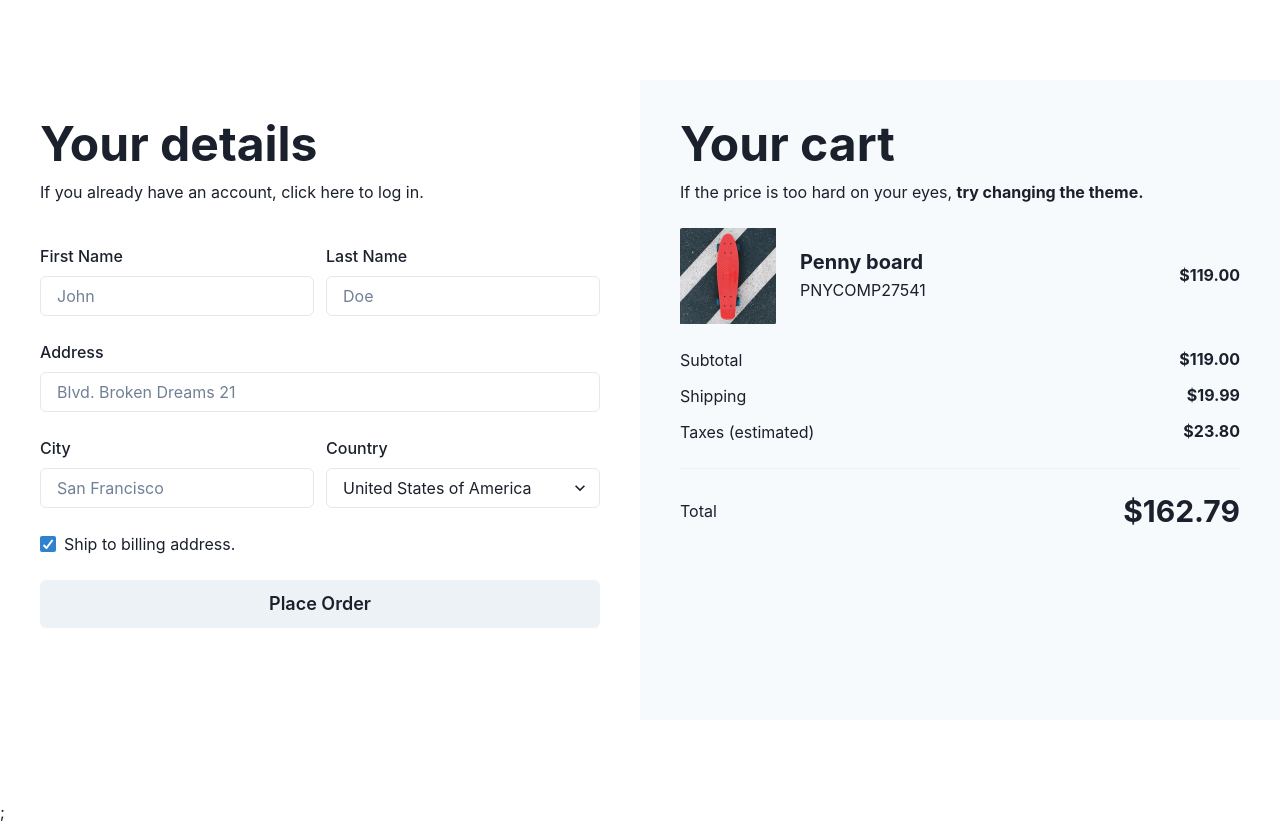
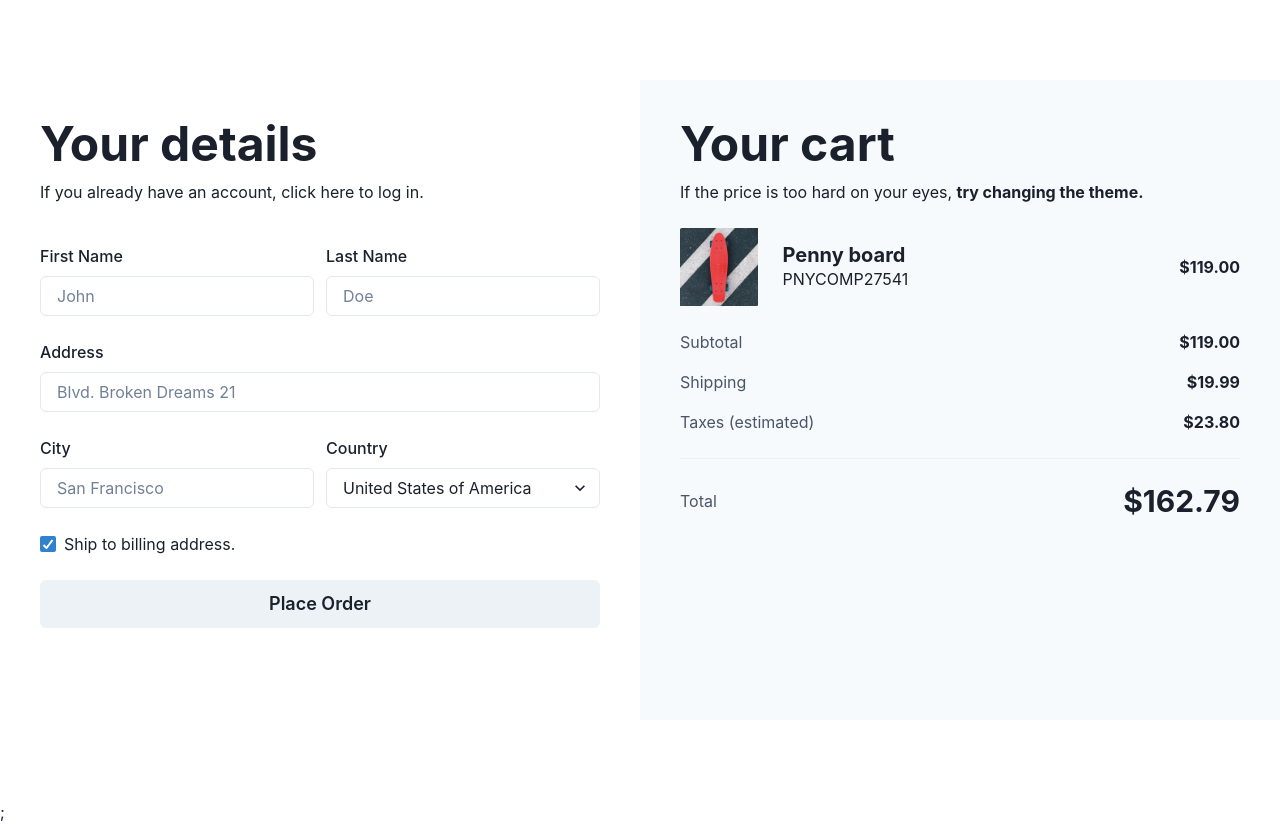
Before and after one commit to GuRuGu-Iterations/chakra-2, a Next.js app: page / in a window 1280 px wide. Built offline with nearby package versions, Linux system fonts and the light colour scheme.

Commit message:
refactor: change Cart section as per instructions

```diff
--- a/src/sections/cart.tsx
+++ b/src/sections/cart.tsx
@@ -1,20 +1,15 @@
 import React from 'react';
 import Image from 'next/image';
 import {
-  FormControl,
-  FormLabel,
-  Input,
-  Select,
-  Checkbox,
   Button,
   HStack,
   VStack,
   Heading,
   Text,
   Divider,
-  SimpleGrid,
-  GridItem,
   Flex,
+  AspectRatio,
+  Stack,
 } from '@chakra-ui/react';
 import Skateboard from '@/src/assets/skateboard.png';
 
@@ -28,7 +23,7 @@ const Cart = () => {
       alignItems='flex-start'
       bg='gray.50'
     >
-      <VStack spacing='3' alignItems='flex-start'>
+      <VStack spacing={3} alignItems='flex-start'>
         <Heading size='2xl'>Your cart</Heading>
         <Text>
           If the price is too hard on your eyes,{' '}
@@ -37,60 +32,43 @@ const Cart = () => {
           </Button>
         </Text>
       </VStack>
-      <Flex gap={6} alignItems='center' w='full' justifyContent='space-between'>
-        <HStack spacing={6} alignItems='center'>
-          <Image src={Skateboard} width={96} height={96} alt='Skateboard' />
-          <VStack spacing={1} alignItems='flex-start'>
+      <HStack spacing={6} alignItems='center' w='full'>
+        <AspectRatio ratio={1} w={24}>
+          <Image src={Skateboard} alt='Skateboard' />
+        </AspectRatio>
+        <Stack
+          spacing={0}
+          w='full'
+          direction='row'
+          justifyContent='space-between'
+          alignItems='center'
+        >
+          <VStack w='full' spacing={0} alignItems='flex-start'>
             <Heading size='md'>Penny board</Heading>
             <Text>PNYCOMP27541</Text>
           </VStack>
+          <Heading size='sm'>$119.00</Heading>
+        </Stack>
+      </HStack>
+      <VStack spacing={4} alignItems='stretch' w='full'>
+        <HStack justifyContent='space-between'>
+          <Text color='gray.600'>Subtotal</Text>
+          <Heading size='sm'>$119.00</Heading>
         </HStack>
-        <Heading size='sm' textAlign='end'>
-          $119.00
-        </Heading>
-      </Flex>
-      <VStack gap={3} w='full'>
-        <Flex
-          gap={6}
-          w='full'
-          alignItems='center'
-          justifyContent='space-between'
-        >
-          <Text>Subtotal</Text>
-          <Heading size='sm' textAlign='end'>
-            $119.00
-          </Heading>
-        </Flex>
-        <Flex
-          gap={6}
-          w='full'
-          alignItems='center'
-          justifyContent='space-between'
-        >
-          <Text>Shipping</Text>
-          <Heading size='sm' textAlign='end'>
-            $19.99
-          </Heading>
-        </Flex>
-        <Flex
-          gap={6}
-          w='full'
-          alignItems='center'
-          justifyContent='space-between'
-        >
-          <Text>Taxes (estimated)</Text>
-          <Heading size='sm' textAlign='end'>
-            $23.80
-          </Heading>
-        </Flex>
+        <HStack justifyContent='space-between'>
+          <Text color='gray.600'>Shipping</Text>
+          <Heading size='sm'>$19.99</Heading>
+        </HStack>
+        <HStack justifyContent='space-between'>
+          <Text color='gray.600'>Taxes (estimated)</Text>
+          <Heading size='sm'>$23.80</Heading>
+        </HStack>
       </VStack>
-      <Divider borderColor='gray.200' />
-      <Flex w='full' gap={6} alignItems='center' justifyContent='space-between'>
-        <Text>Total</Text>
-        <Heading size='lg' textAlign='end'>
-          $162.79
-        </Heading>
-      </Flex>
+      <Divider />
+      <HStack justifyContent='space-between' w='full'>
+        <Text color='gray.600'>Total</Text>
+        <Heading size='lg'>$162.79</Heading>
+      </HStack>
     </VStack>
   );
 };
```
